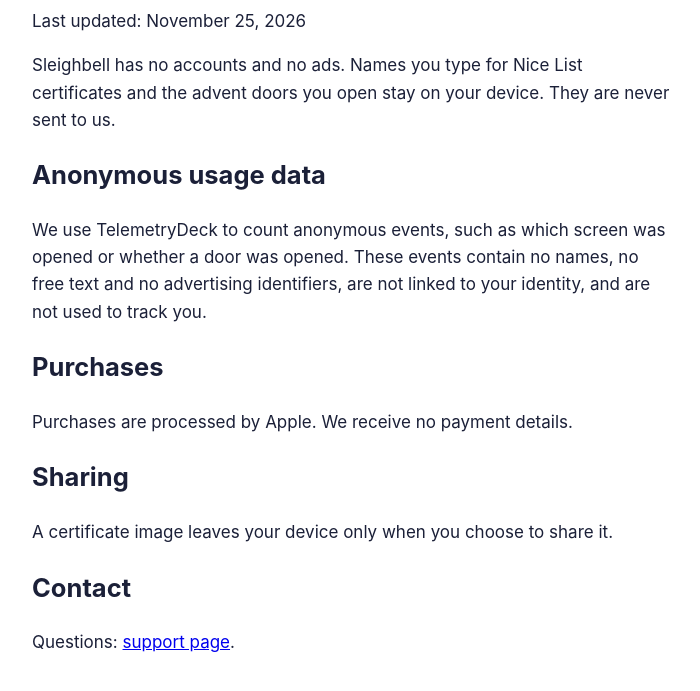
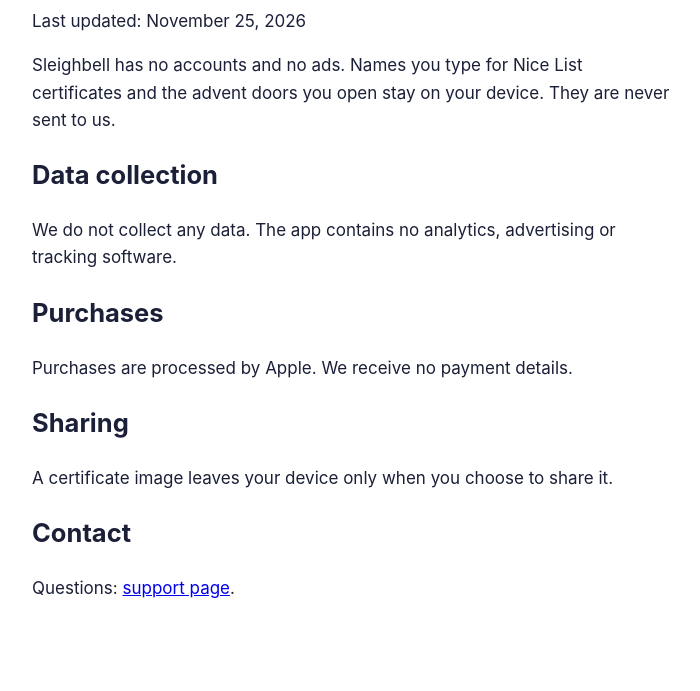
Before and after one commit to Inderjit1/sleighbell-support, a plain HTML site: page index.html in a window 1280 px wide. Shown: the part 109-800 px from the top of the page, without its empty margins (288-988 px from the left). Drawn offline with Linux system fonts and the light colour scheme.

Commit message:
Privacy policy: no data collected

```diff
--- a/index.html
+++ b/index.html
@@ -2,7 +2,7 @@
 <title>Sleighbell Privacy Policy</title><style>body{font:17px/1.6 -apple-system,sans-serif;max-width:640px;margin:40px auto;padding:0 20px;color:#1b2038}</style></head><body>
 <h1>Sleighbell Privacy Policy</h1><p>Last updated: November 25, 2026</p>
 <p>Sleighbell has no accounts and no ads. Names you type for Nice List certificates and the advent doors you open stay on your device. They are never sent to us.</p>
-<h2>Anonymous usage data</h2><p>We use TelemetryDeck to count anonymous events, such as which screen was opened or whether a door was opened. These events contain no names, no free text and no advertising identifiers, are not linked to your identity, and are not used to track you.</p>
+<h2>Data collection</h2><p>We do not collect any data. The app contains no analytics, advertising or tracking software.</p>
 <h2>Purchases</h2><p>Purchases are processed by Apple. We receive no payment details.</p>
 <h2>Sharing</h2><p>A certificate image leaves your device only when you choose to share it.</p>
 <h2>Contact</h2><p>Questions: <a href="support.html">support page</a>.</p></body></html>
```
